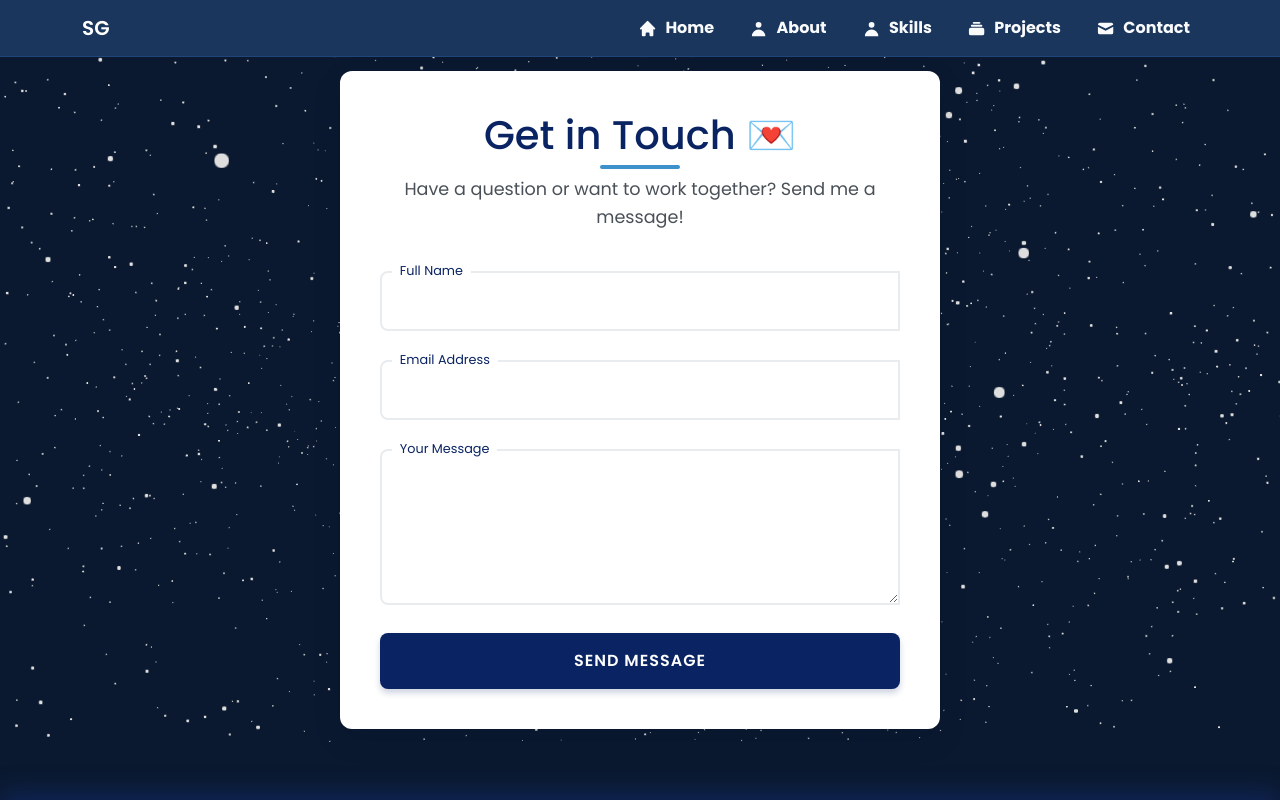
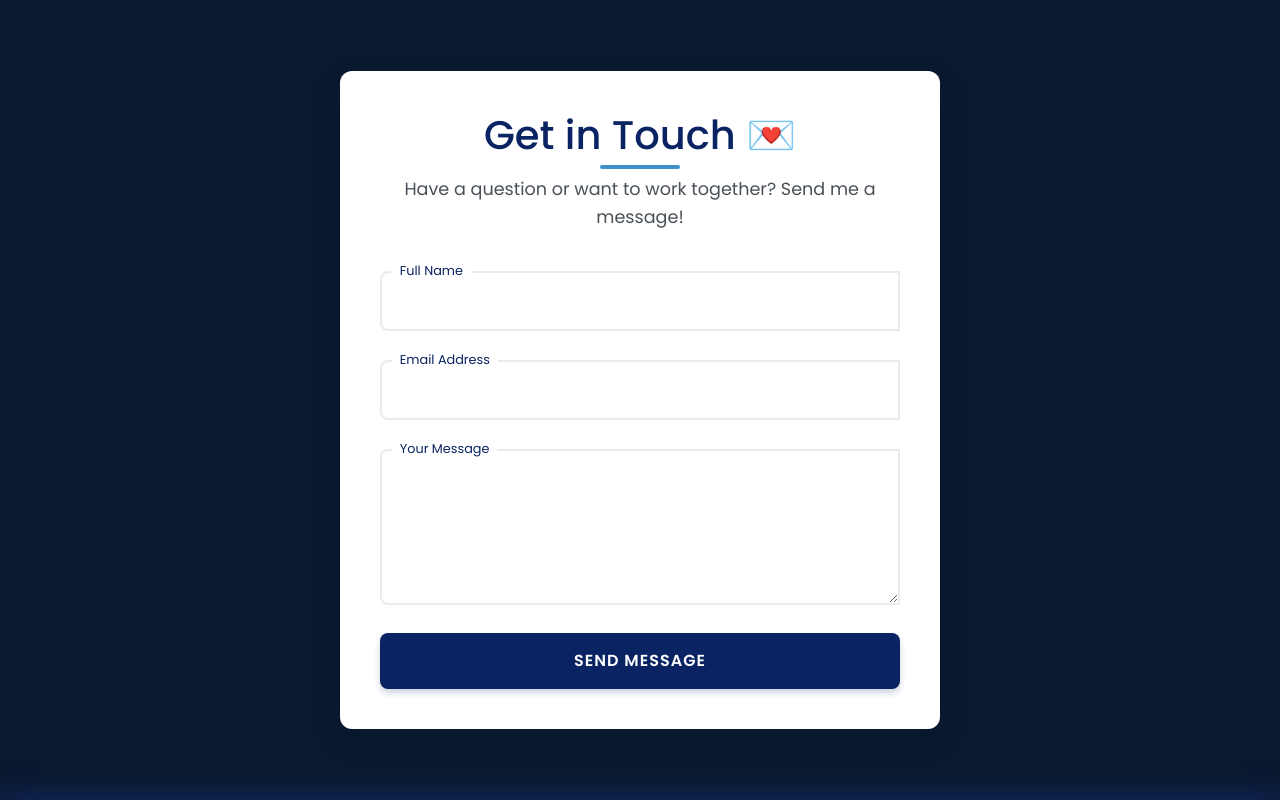
Before and after one commit to GurugubelliSravanthi/my-portfolio-react, a React (Vite) app: page /contact in a window 1280 px wide. Shown: the top 800 px of the page. Built offline with nearby package versions, Linux system fonts and the light colour scheme.

Commit message:
Update App.jsx

```diff
--- a/src/App.jsx
+++ b/src/App.jsx
@@ -12,8 +12,8 @@ import StarsCanvas from './StarCanvas';
 function App() {
   return (
     <BrowserRouter>
-      <StarsCanvas />
-      <Header />
+{/*       <StarsCanvas />
+      <Header /> */}
       <Routes>
         <Route path="/" element={<Home />} />
         <Route path="/about" element={<About />} />
```
